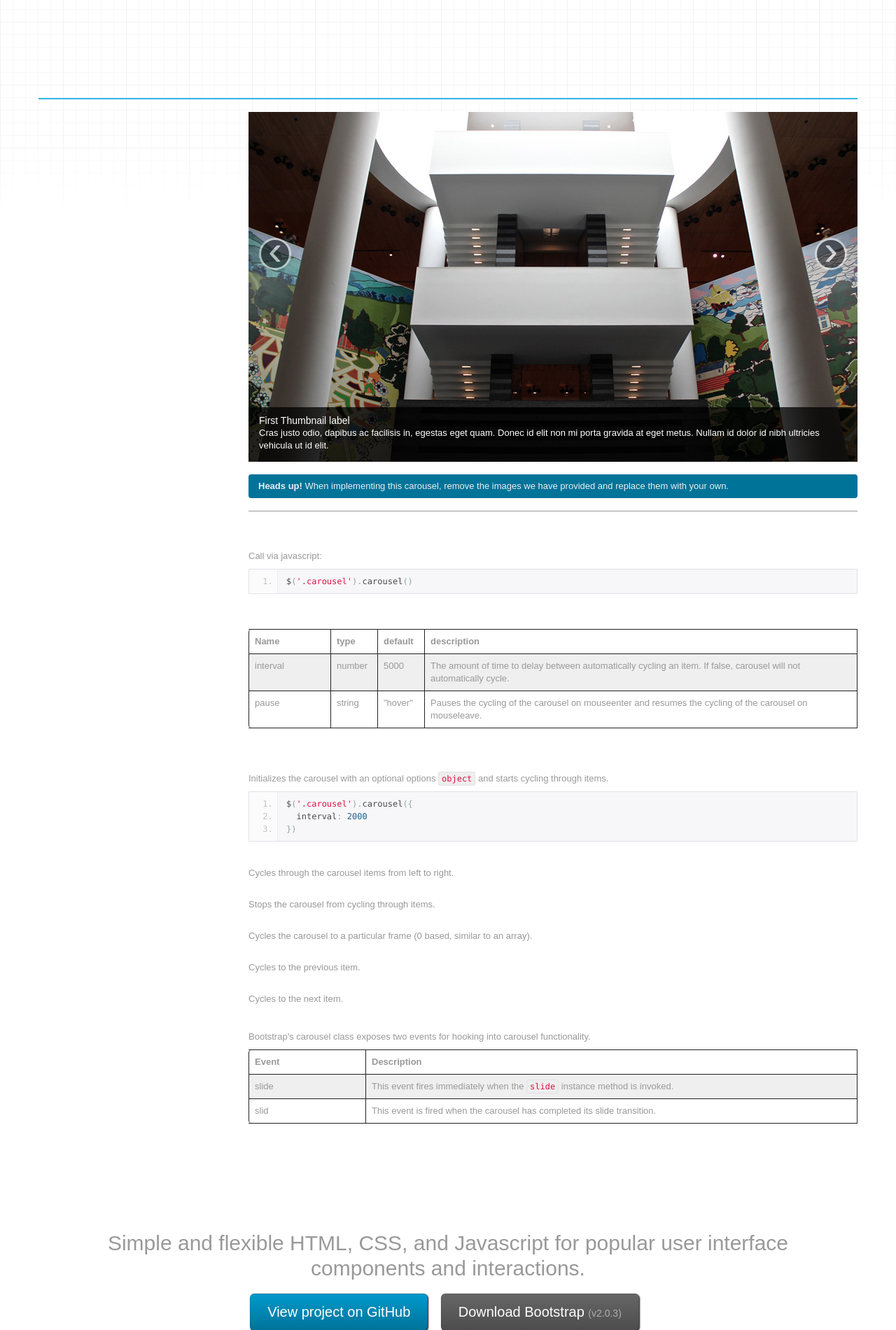
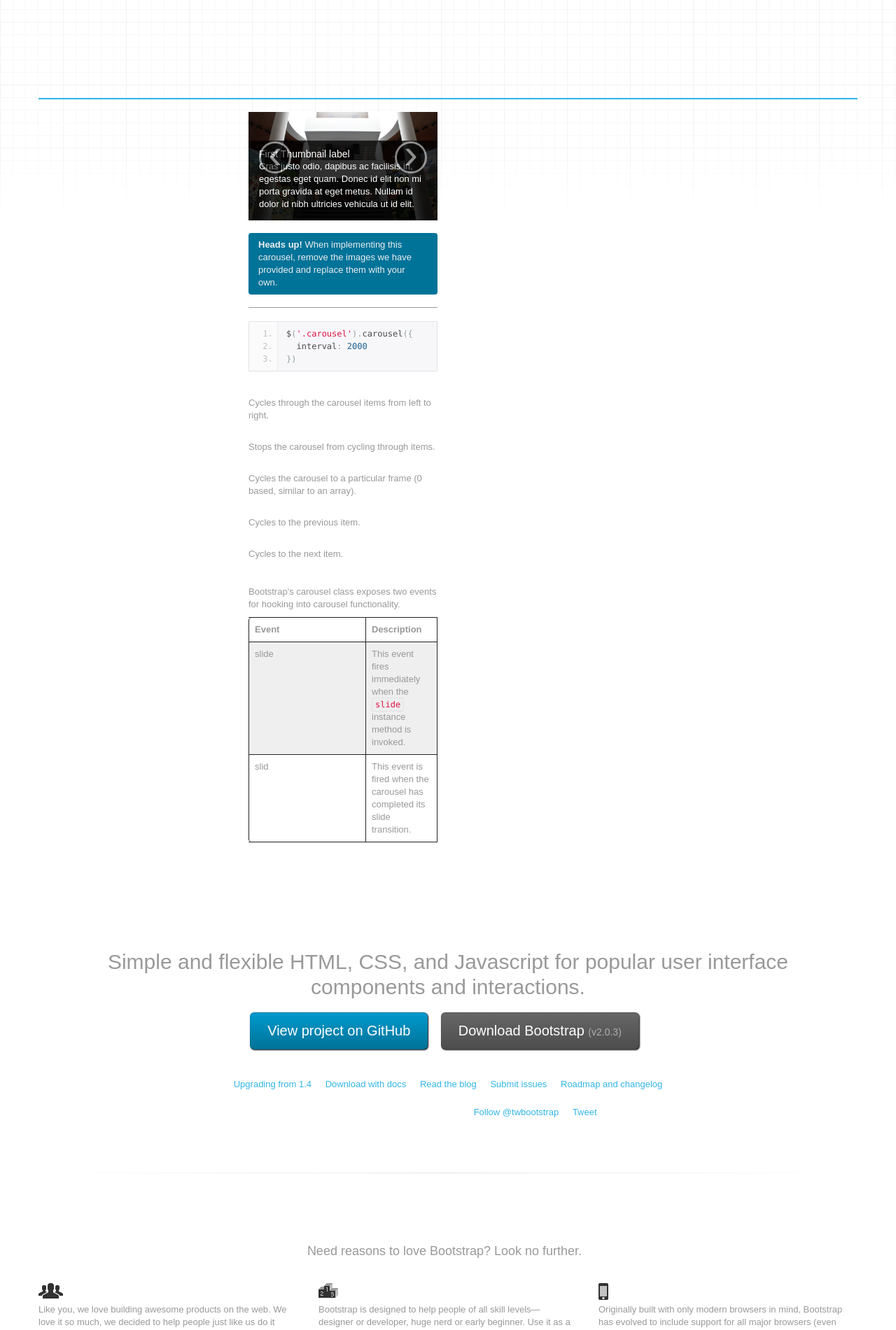
Before and after one commit to lovellfelix/labs.lovellfelix.com, a PHP site: page / in a window 1280 px wide. Shown: the part 45-1946 px from the top of the page at 70% size. Run offline with PHP 8.4, Linux system fonts and the light colour scheme; some libraries are stand-ins or nearby versions; some web fonts are replaced; grey boxes are pictures that could not be loaded.

Commit message:
added couresel

```diff
--- a/index.php
+++ b/index.php
@@ -87,7 +87,7 @@
 
 
         </div>
-        <div class="span9 columns">
+        <div class="span3 columns">
           <div id="myCarousel" class="carousel slide">
             <div class="carousel-inner">
               <div class="item active">
@@ -120,38 +120,7 @@
             When implementing this carousel, remove the images we have provided and replace them with your own.
           </div>
           <hr>
-          <h2>Using bootstrap-carousel.js</h2>
-          <p>Call via javascript:</p>
-          <pre class="prettyprint linenums">$('.carousel').carousel()</pre>
-          <h3>Options</h3>
-          <table class="table table-bordered table-striped">
-            <thead>
-             <tr>
-               <th style="width: 100px;">Name</th>
-               <th style="width: 50px;">type</th>
-               <th style="width: 50px;">default</th>
-               <th>description</th>
-             </tr>
-            </thead>
-            <tbody>
-             <tr>
-               <td>interval</td>
-               <td>number</td>
-               <td>5000</td>
-               <td>The amount of time to delay between automatically cycling an item. If false, carousel will not automatically cycle.</td>
-             </tr>
-             <tr>
-               <td>pause</td>
-               <td>string</td>
-               <td>"hover"</td>
-               <td>Pauses the cycling of the carousel on mouseenter and resumes the cycling of the carousel on mouseleave.</td>
-             </tr>
-            </tbody>
-          </table>
 
-          <h3>Methods</h3>
-          <h4>.carousel(options)</h4>
-          <p>Initializes the carousel with an optional options <code>object</code> and starts cycling through items.</p>
 <pre class="prettyprint linenums">
 $('.carousel').carousel({
   interval: 2000
```
